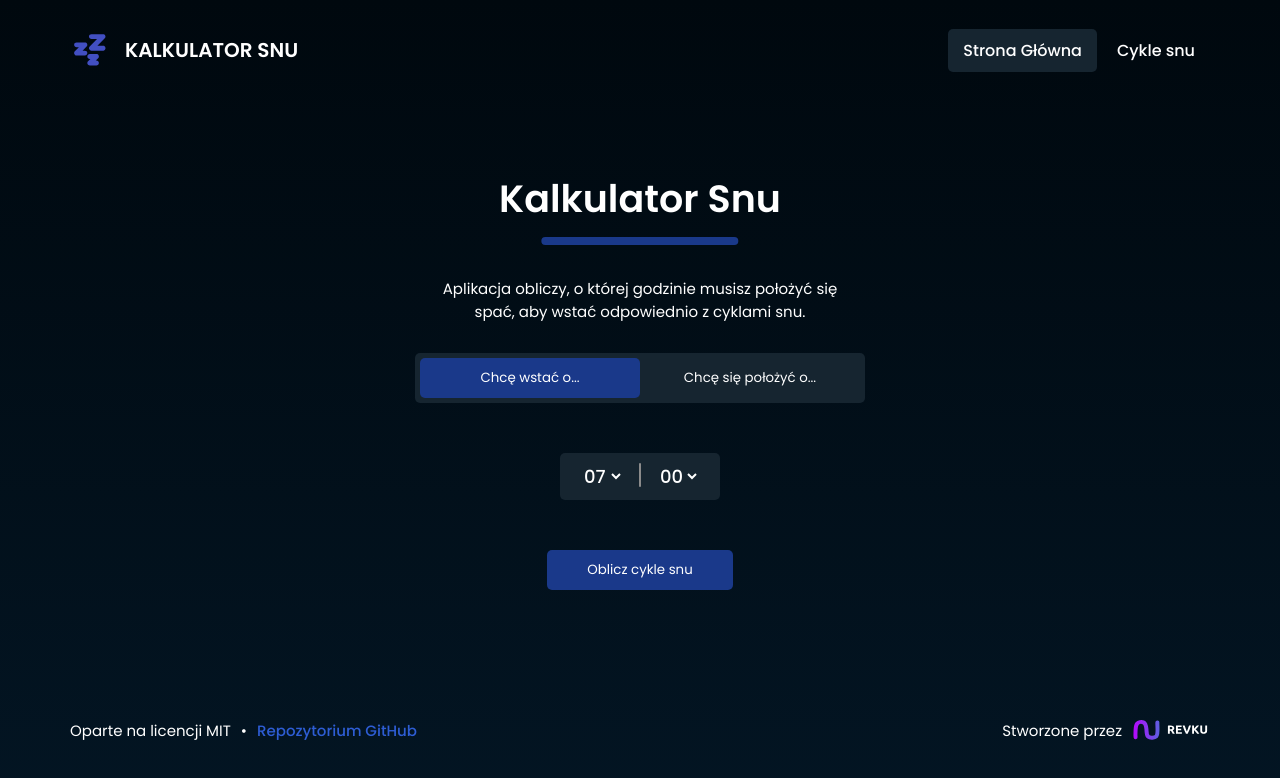
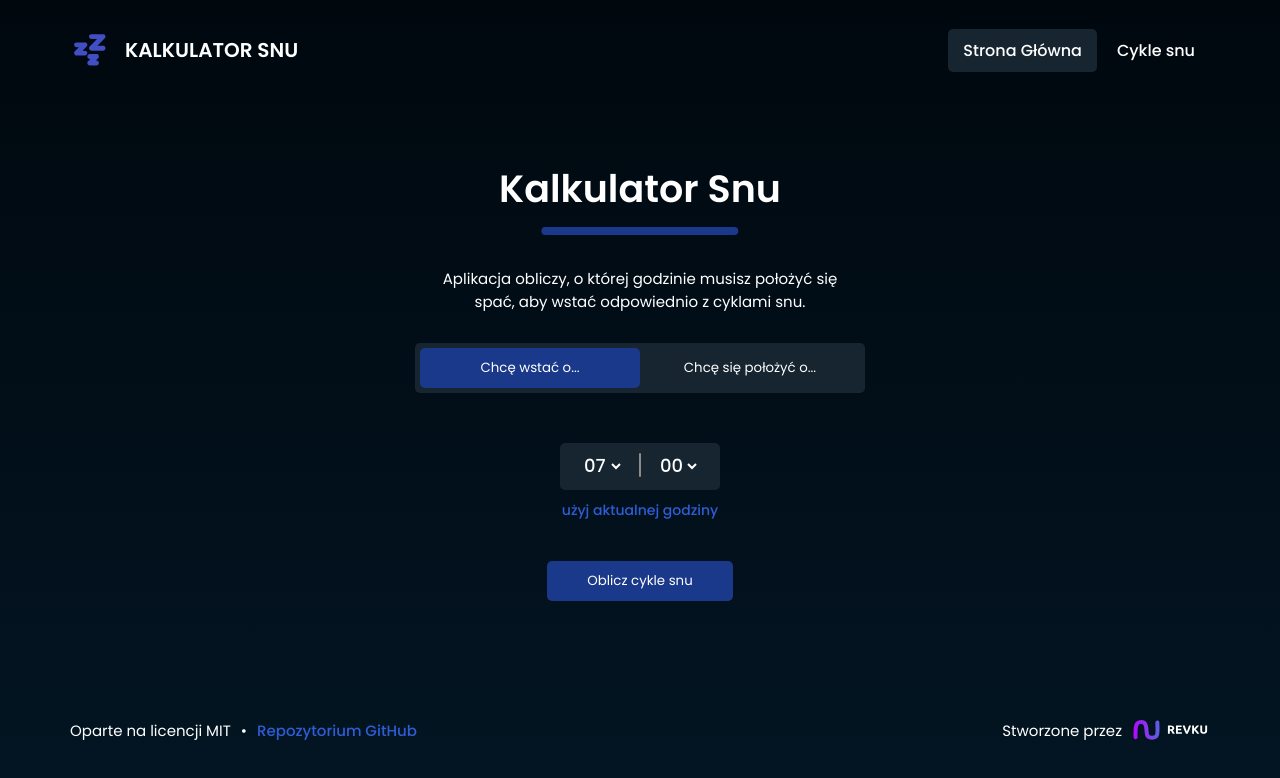
Before and after one commit to Revku/sleep-calculator, a React (Vite) app: page / in a window 1280 px wide. Shown: the top 778 px of the page. Built offline with nearby package versions, Linux system fonts and the light colour scheme.

Commit message:
Add now button

```diff
--- a/src/pages/Home.jsx
+++ b/src/pages/Home.jsx
@@ -90,7 +90,7 @@ const Option = styled.button`
 `;
 
 const Time = styled.div`
-  margin: 50px 0;
+  margin-top: 50px;
   padding: 10px 20px;
   background-color: ${({ theme }) => theme.colors.secondary};
   border-radius: 5px;
@@ -116,6 +116,17 @@ const Time = styled.div`
   }
 `;
 
+const NowButton = styled.button`
+  margin-top: 10px;
+  color: #2e5dd4;
+  margin-bottom: 40px;
+  background: none;
+  border: none;
+  cursor: pointer;
+  font-weight: 500;
+  font-size: 14px;
+`;
+
 const Home = () => {
   const [mode, setMode] = useState('pobudka');
   const [hours, setHours] = useState('07');
@@ -123,6 +134,19 @@ const Home = () => {
   const navigate = useNavigate();
 
   const handleSubmit = () => {
+    const url = `/wyniki/${mode}/${hours}/${minutes}`;
+    navigate(url);
+  };
+
+  const handleNowButtonClick = () => {
+    const time = new Date();
+
+    let hours = time.getHours();
+    let minutes = time.getMinutes();
+
+    if (hours < 10) hours = `0${hours}`;
+    if (minutes < 10) minutes = `0${minutes}`;
+
     const url = `/wyniki/${mode}/${hours}/${minutes}`;
     navigate(url);
   };
@@ -139,6 +163,7 @@ const Home = () => {
         <Helmet>
           <title>Kalkulator snu - oblicz idealną porę snu</title>
         </Helmet>
+
         <Heading>Kalkulator Snu</Heading>
         <Description>
           Aplikacja obliczy, o której godzinie musisz położyć się spać, aby
@@ -217,6 +242,9 @@ const Home = () => {
             <option value="55">55</option>
           </select>
         </Time>
+        <NowButton onClick={handleNowButtonClick}>
+          użyj aktualnej godziny
+        </NowButton>
 
         <Button onClick={handleSubmit}>Oblicz cykle snu</Button>
       </Wrapper>
```
